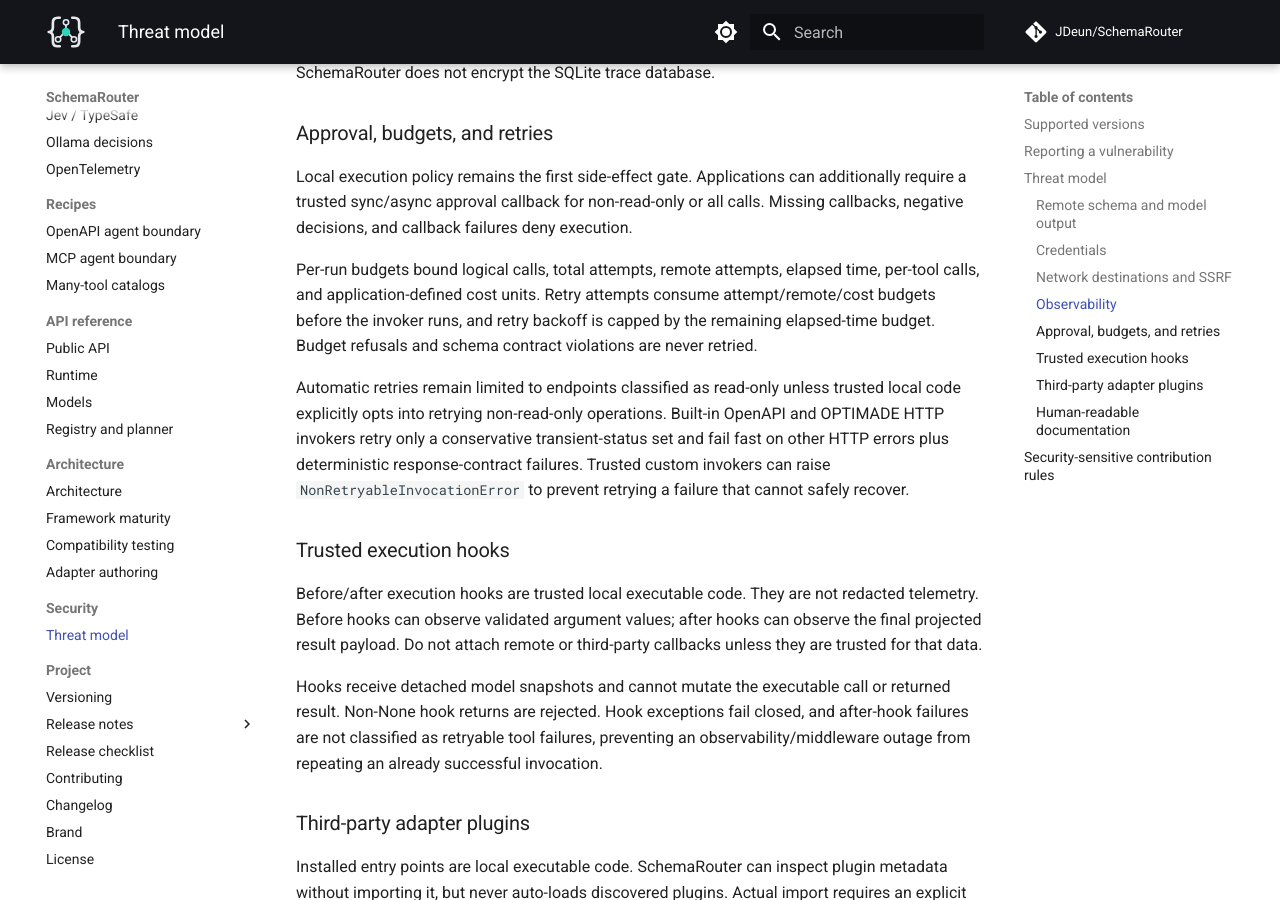
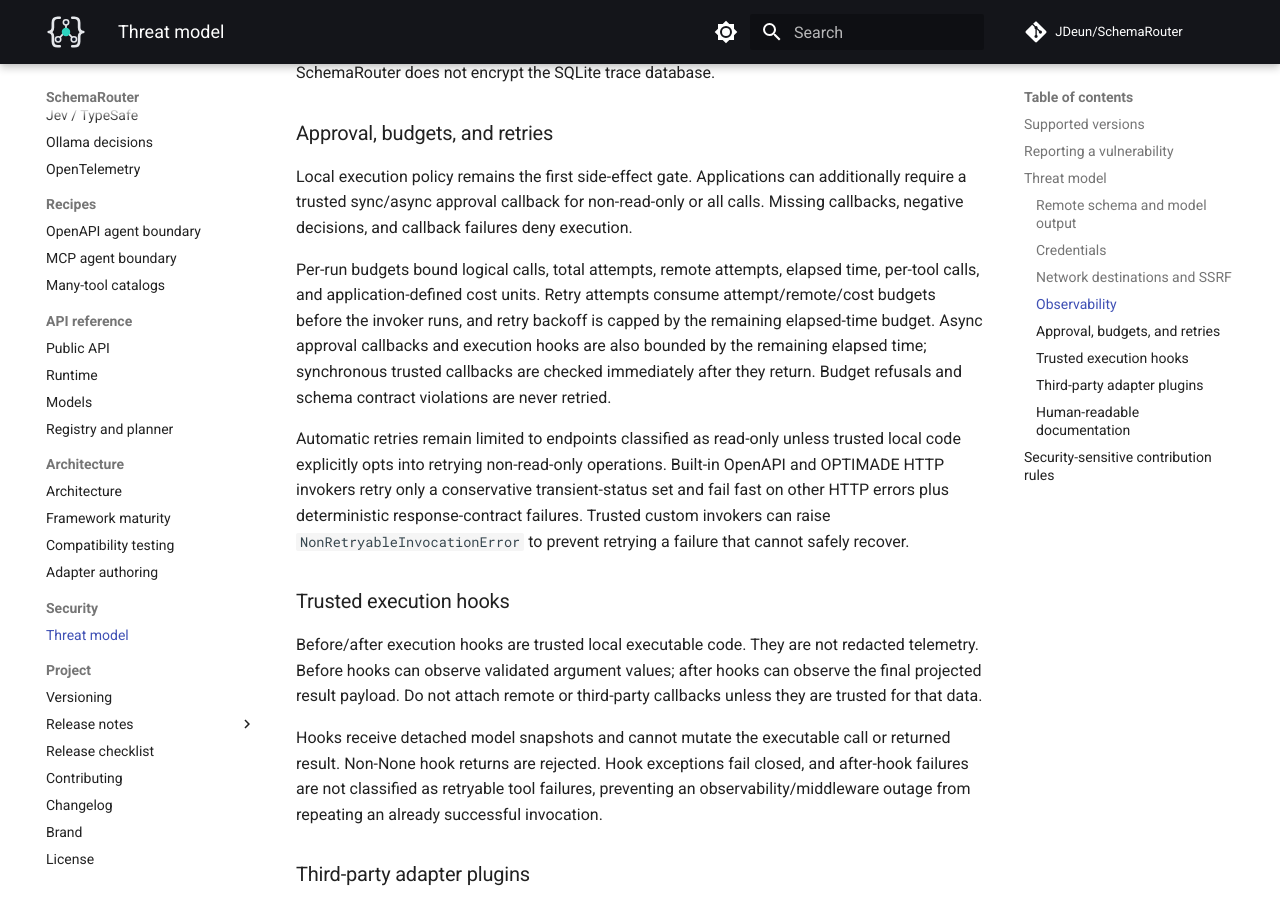
Before and after one commit to JDeun/SchemaRouter, an MkDocs documentation site: the page built from docs/security/threat-model.md, in a window 1280 px wide and 900 px high, scrolled down 2536 px. Built offline with MkDocs 1.6.1 and Material for MkDocs 9.7.7, drawn with Linux system fonts in a browser that asks for light colours; comment, search, counter and statistics services are not loaded.

Commit message:
docs: extend elapsed budget across trusted callbacks

```diff
--- a/docs/security/threat-model.md
+++ b/docs/security/threat-model.md
@@ -105,8 +105,10 @@ decisions, and callback failures deny execution.
 
 Per-run budgets bound logical calls, total attempts, remote attempts, elapsed time, per-tool calls,
 and application-defined cost units. Retry attempts consume attempt/remote/cost budgets before the
-invoker runs, and retry backoff is capped by the remaining elapsed-time budget. Budget refusals and
-schema contract violations are never retried.
+invoker runs, and retry backoff is capped by the remaining elapsed-time budget. Async approval
+callbacks and execution hooks are also bounded by the remaining elapsed time; synchronous trusted
+callbacks are checked immediately after they return. Budget refusals and schema contract violations
+are never retried.
 
 Automatic retries remain limited to endpoints classified as read-only unless trusted local code
 explicitly opts into retrying non-read-only operations. Built-in OpenAPI and OPTIMADE HTTP invokers
```
